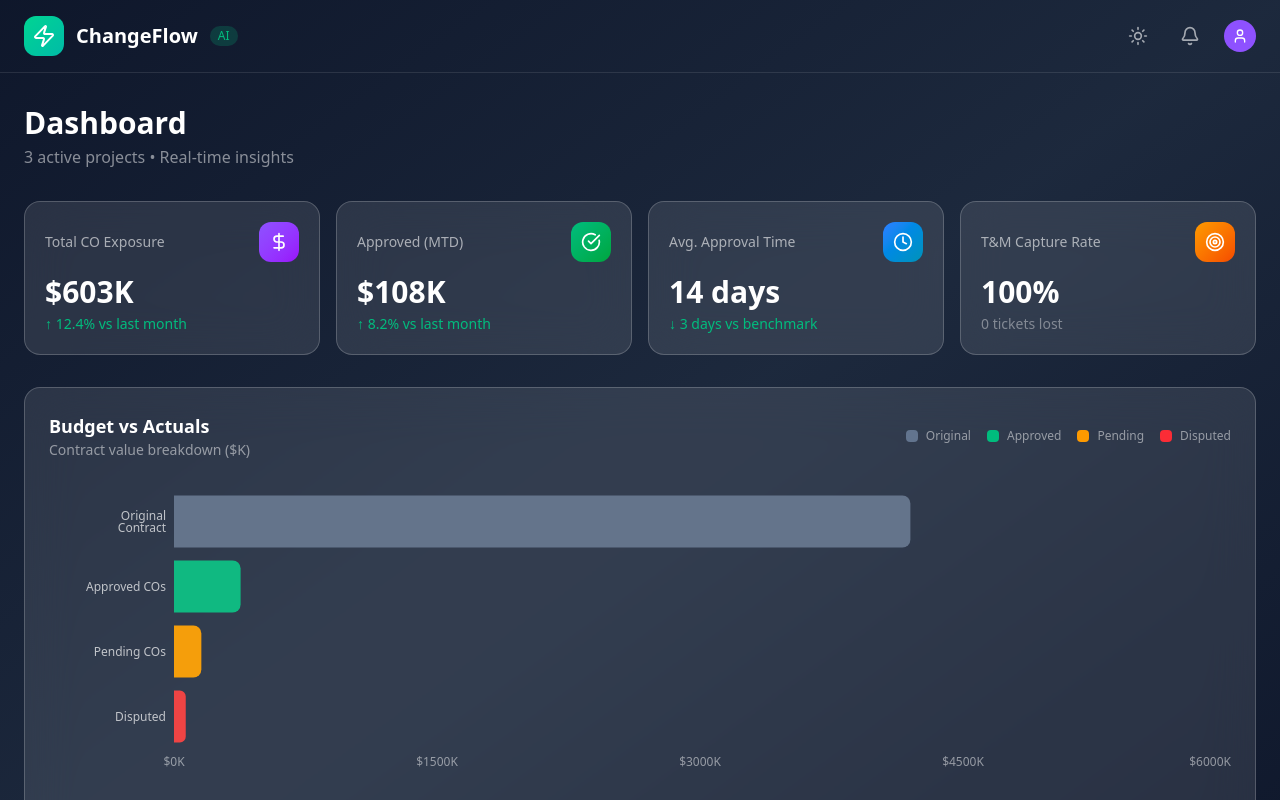
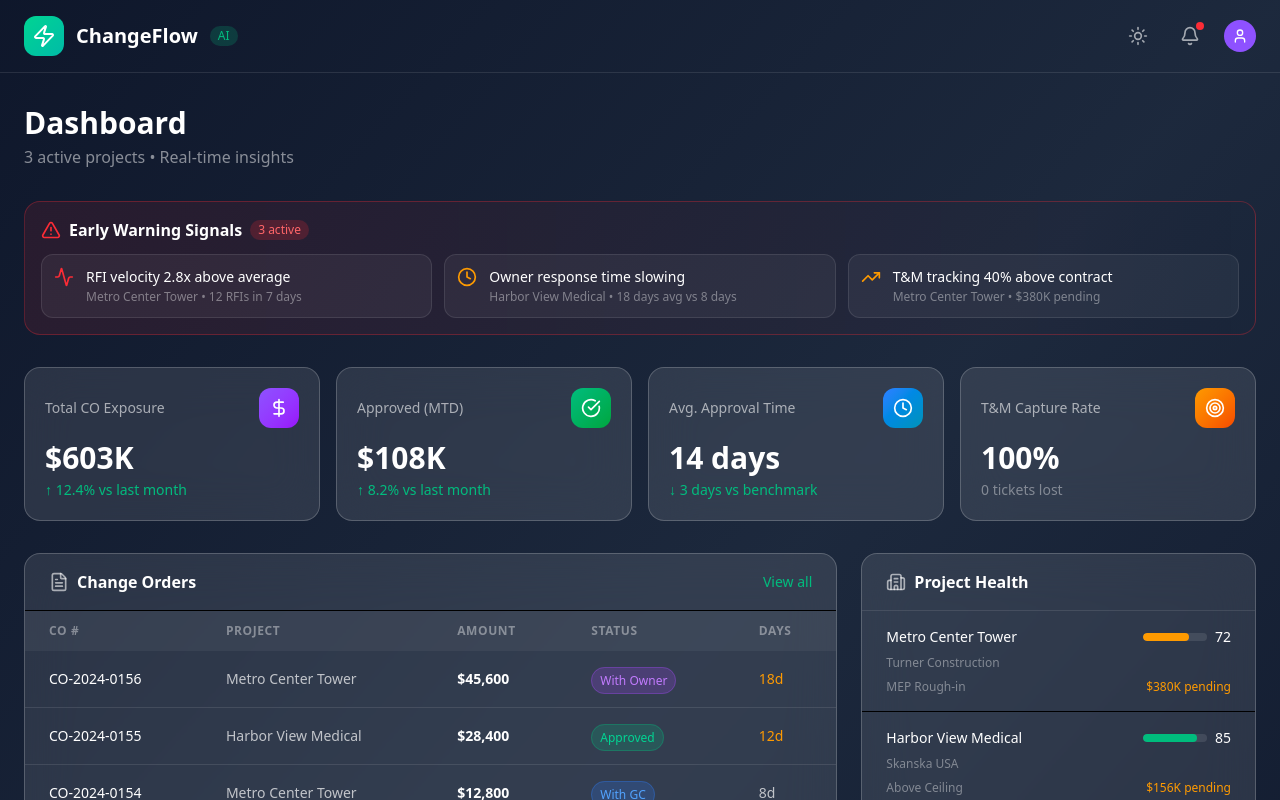
Before and after one commit to AKlearntogrow/Construction, a React (Vite) app: page / in a window 1280 px wide. Shown: the top 800 px of the page. Built offline with nearby package versions, Linux system fonts and the light colour scheme.

Commit message:
Complete dashboard with alerts, table, and project health

```diff
--- a/src/App.jsx
+++ b/src/App.jsx
@@ -1,14 +1,73 @@
 import { useState } from 'react'
-import { DollarSign, CheckCircle, Clock, Target, Zap, Bell, User, Sun, Moon } from 'lucide-react'
+import {
+  DollarSign, CheckCircle, Clock, Target, Zap, Bell, User, Sun, Moon,
+  AlertTriangle, Activity, TrendingUp, Building2, FileText
+} from 'lucide-react'
 import { BarChart, Bar, XAxis, YAxis, Tooltip, ResponsiveContainer, Cell } from 'recharts'
 
-// Chart data - Budget vs Actuals
+// Chart data
 const waterfallData = [
   { name: 'Original Contract', value: 4200, color: '#64748b' },
   { name: 'Approved COs', value: 380, color: '#10b981' },
   { name: 'Pending COs', value: 156, color: '#f59e0b' },
   { name: 'Disputed', value: 67, color: '#ef4444' },
 ]
+
+// Change Orders data
+const changeOrders = [
+  { id: 'CO-2024-0156', project: 'Metro Center Tower', description: 'MEP clash resolution', amount: 45600, status: 'pending_owner', daysOpen: 18 },
+  { id: 'CO-2024-0155', project: 'Harbor View Medical', description: 'Additional circuits - OR Suite', amount: 28400, status: 'approved', daysOpen: 12 },
+  { id: 'CO-2024-0154', project: 'Metro Center Tower', description: 'Emergency lighting revision', amount: 12800, status: 'pending_gc', daysOpen: 8 },
+  { id: 'CO-2024-0153', project: 'Riverside Commons', description: 'Scope gap - basement feeders', amount: 67200, status: 'disputed', daysOpen: 34 },
+]
+
+// Project Health data
+const projects = [
+  { name: 'Metro Center Tower', gc: 'Turner Construction', health: 72, pending: 380000, phase: 'MEP Rough-in' },
+  { name: 'Harbor View Medical', gc: 'Skanska USA', health: 85, pending: 156000, phase: 'Above Ceiling' },
+  { name: 'Riverside Commons', gc: 'Webcor Builders', health: 91, pending: 89000, phase: 'Finish' },
+]
+
+// Warning Signals data
+const warnings = [
+  { severity: 'high', message: 'RFI velocity 2.8x above average', detail: 'Metro Center Tower • 12 RFIs in 7 days', icon: Activity },
+  { severity: 'medium', message: 'Owner response time slowing', detail: 'Harbor View Medical • 18 days avg vs 8 days', icon: Clock },
+  { severity: 'medium', message: 'T&M tracking 40% above contract', detail: 'Metro Center Tower • $380K pending', icon: TrendingUp },
+]
+
+// Status Badge Component
+function StatusBadge({ status }) {
+  const styles = {
+    approved: 'bg-emerald-500/20 text-emerald-400 border-emerald-500/30',
+    pending_gc: 'bg-blue-500/20 text-blue-400 border-blue-500/30',
+    pending_owner: 'bg-purple-500/20 text-purple-400 border-purple-500/30',
+    disputed: 'bg-red-500/20 text-red-400 border-red-500/30',
+  }
+  const labels = {
+    approved: 'Approved',
+    pending_gc: 'With GC',
+    pending_owner: 'With Owner',
+    disputed: 'Disputed',
+  }
+  return (
+    <span className={`px-2 py-1 text-xs font-medium rounded-full border ${styles[status]}`}>
+      {labels[status]}
+    </span>
+  )
+}
+
+// Health Bar Component
+function HealthBar({ score }) {
+  const color = score >= 80 ? 'bg-emerald-500' : score >= 60 ? 'bg-amber-500' : 'bg-red-500'
+  return (
+    <div className="flex items-center gap-2">
+      <div className="w-16 h-2 bg-white/10 rounded-full overflow-hidden">
+        <div className={`h-full ${color} rounded-full`} style={{ width: `${score}%` }} />
+      </div>
+      <span className="text-sm font-medium">{score}</span>
+    </div>
+  )
+}
 
 function App() {
   const [darkMode, setDarkMode] = useState(true)
@@ -34,15 +93,14 @@ function App() {
             <button
               onClick={() => setDarkMode(!darkMode)}
               className={`p-2 rounded-lg transition-colors ${
-                darkMode
-                  ? 'text-white/60 hover:text-white hover:bg-white/10'
-                  : 'text-slate-500 hover:text-slate-800 hover:bg-slate-200'
+                darkMode ? 'text-white/60 hover:text-white hover:bg-white/10' : 'text-slate-500 hover:text-slate-800 hover:bg-slate-200'
               }`}
             >
               {darkMode ? <Sun className="w-5 h-5" /> : <Moon className="w-5 h-5" />}
             </button>
-            <button className={`p-2 rounded-lg ${darkMode ? 'text-white/60 hover:text-white' : 'text-slate-500 hover:text-slate-800'}`}>
+            <button className={`p-2 rounded-lg relative ${darkMode ? 'text-white/60 hover:text-white' : 'text-slate-500 hover:text-slate-800'}`}>
               <Bell className="w-5 h-5" />
+              <span className="absolute top-1 right-1 w-2 h-2 bg-red-500 rounded-full" />
             </button>
             <div className="w-8 h-8 bg-violet-500 rounded-full flex items-center justify-center">
               <User className="w-4 h-4 text-white" />
@@ -60,9 +118,40 @@ function App() {
           <p className={`mt-1 ${darkMode ? 'text-white/50' : 'text-slate-500'}`}>3 active projects • Real-time insights</p>
         </div>
 
+        {/* Early Warning Alerts */}
+        <div className={`rounded-2xl border p-4 mb-8 ${
+          darkMode
+            ? 'bg-gradient-to-r from-red-500/10 to-transparent border-red-500/30'
+            : 'bg-gradient-to-r from-red-50 to-transparent border-red-200'
+        }`}>
+          <div className="flex items-center gap-2 mb-3">
+            <AlertTriangle className="w-5 h-5 text-red-500" />
+            <h3 className={`font-semibold ${darkMode ? 'text-white' : 'text-slate-800'}`}>Early Warning Signals</h3>
+            <span className="px-2 py-0.5 bg-red-500/20 text-red-400 text-xs font-medium rounded-full">
+              {warnings.length} active
+            </span>
+          </div>
+          <div className="grid md:grid-cols-3 gap-3">
+            {warnings.map((warning, idx) => (
+              <div key={idx} className={`rounded-xl p-3 border ${
+                darkMode ? 'bg-white/5 border-white/10' : 'bg-white border-slate-200'
+              }`}>
+                <div className="flex items-start gap-3">
+                  <warning.icon className={`w-5 h-5 flex-shrink-0 ${
+                    warning.severity === 'high' ? 'text-red-500' : 'text-amber-500'
+                  }`} />
+                  <div>
+                    <p className={`text-sm font-medium ${darkMode ? 'text-white' : 'text-slate-800'}`}>{warning.message}</p>
+                    <p className={`text-xs mt-0.5 ${darkMode ? 'text-white/40' : 'text-slate-400'}`}>{warning.detail}</p>
+                  </div>
+                </div>
+              </div>
+            ))}
+          </div>
+        </div>
+
         {/* KPI Cards */}
         <div className="grid grid-cols-1 md:grid-cols-2 lg:grid-cols-4 gap-4 mb-8">
-
           <div className={`backdrop-blur-xl rounded-2xl border p-5 transition-all ${
             darkMode ? 'bg-white/10 border-white/20 hover:bg-white/15' : 'bg-white border-slate-200 hover:shadow-lg'
           }`}>
@@ -116,7 +205,83 @@ function App() {
           </div>
         </div>
 
-        {/* Chart Section */}
+        {/* Two Column Layout */}
+        <div className="grid lg:grid-cols-3 gap-6 mb-8">
+
+          {/* Change Orders Table */}
+          <div className={`lg:col-span-2 backdrop-blur-xl rounded-2xl border overflow-hidden ${
+            darkMode ? 'bg-white/10 border-white/20' : 'bg-white border-slate-200'
+          }`}>
+            <div className="px-6 py-4 border-b flex items-center justify-between ${
+              darkMode ? 'border-white/10' : 'border-slate-200'
+            }">
+              <div className="flex items-center gap-2">
+                <FileText className={`w-5 h-5 ${darkMode ? 'text-white/60' : 'text-slate-500'}`} />
+                <h3 className={`font-semibold ${darkMode ? 'text-white' : 'text-slate-800'}`}>Change Orders</h3>
+              </div>
+              <button className="text-sm text-emerald-500 hover:text-emerald-400 font-medium">View all</button>
+            </div>
+            <div className="overflow-x-auto">
+              <table className="w-full">
+                <thead>
+                  <tr className={darkMode ? 'bg-white/5' : 'bg-slate-50'}>
+                    <th className={`px-6 py-3 text-left text-xs font-semibold uppercase tracking-wider ${darkMode ? 'text-white/40' : 'text-slate-400'}`}>CO #</th>
+                    <th className={`px-6 py-3 text-left text-xs font-semibold uppercase tracking-wider ${darkMode ? 'text-white/40' : 'text-slate-400'}`}>Project</th>
+                    <th className={`px-6 py-3 text-left text-xs font-semibold uppercase tracking-wider ${darkMode ? 'text-white/40' : 'text-slate-400'}`}>Amount</th>
+                    <th className={`px-6 py-3 text-left text-xs font-semibold uppercase tracking-wider ${darkMode ? 'text-white/40' : 'text-slate-400'}`}>Status</th>
+                    <th className={`px-6 py-3 text-left text-xs font-semibold uppercase tracking-wider ${darkMode ? 'text-white/40' : 'text-slate-400'}`}>Days</th>
+                  </tr>
+                </thead>
+                <tbody className={`divide-y ${darkMode ? 'divide-white/10' : 'divide-slate-100'}`}>
+                  {changeOrders.map((co) => (
+                    <tr key={co.id} className={`transition-colors ${darkMode ? 'hover:bg-white/5' : 'hover:bg-slate-50'}`}>
+                      <td className={`px-6 py-4 text-sm font-medium ${darkMode ? 'text-white' : 'text-slate-800'}`}>{co.id}</td>
+                      <td className={`px-6 py-4 text-sm ${darkMode ? 'text-white/70' : 'text-slate-600'}`}>{co.project}</td>
+                      <td className={`px-6 py-4 text-sm font-semibold ${darkMode ? 'text-white' : 'text-slate-800'}`}>${co.amount.toLocaleString()}</td>
+                      <td className="px-6 py-4"><StatusBadge status={co.status} /></td>
+                      <td className={`px-6 py-4 text-sm font-medium ${
+                        co.daysOpen > 20 ? 'text-red-500' : co.daysOpen > 10 ? 'text-amber-500' : darkMode ? 'text-white/70' : 'text-slate-600'
+                      }`}>{co.daysOpen}d</td>
+                    </tr>
+                  ))}
+                </tbody>
+              </table>
+            </div>
+          </div>
+
+          {/* Project Health */}
+          <div className={`backdrop-blur-xl rounded-2xl border overflow-hidden ${
+            darkMode ? 'bg-white/10 border-white/20' : 'bg-white border-slate-200'
+          }`}>
+            <div className={`px-6 py-4 border-b flex items-center justify-between ${
+              darkMode ? 'border-white/10' : 'border-slate-200'
+            }`}>
+              <div className="flex items-center gap-2">
+                <Building2 className={`w-5 h-5 ${darkMode ? 'text-white/60' : 'text-slate-500'}`} />
+                <h3 className={`font-semibold ${darkMode ? 'text-white' : 'text-slate-800'}`}>Project Health</h3>
+              </div>
+            </div>
+            <div className="divide-y ${darkMode ? 'divide-white/10' : 'divide-slate-100'}">
+              {projects.map((project, idx) => (
+                <div key={idx} className={`px-6 py-4 transition-colors ${darkMode ? 'hover:bg-white/5' : 'hover:bg-slate-50'}`}>
+                  <div className="flex items-center justify-between mb-2">
+                    <p className={`font-medium text-sm ${darkMode ? 'text-white' : 'text-slate-800'}`}>{project.name}</p>
+                    <div className={darkMode ? 'text-white' : 'text-slate-800'}>
+                      <HealthBar score={project.health} />
+                    </div>
+                  </div>
+                  <p className={`text-xs ${darkMode ? 'text-white/40' : 'text-slate-400'}`}>{project.gc}</p>
+                  <div className="flex items-center justify-between mt-2">
+                    <span className={`text-xs ${darkMode ? 'text-white/40' : 'text-slate-400'}`}>{project.phase}</span>
+                    <span className="text-xs text-amber-500 font-medium">${(project.pending / 1000).toFixed(0)}K pending</span>
+                  </div>
+                </div>
+              ))}
+            </div>
+          </div>
+        </div>
+
+        {/* Budget Chart */}
         <div className={`backdrop-blur-xl rounded-2xl border p-6 ${
           darkMode ? 'bg-white/10 border-white/20' : 'bg-white border-slate-200'
         }`}>
@@ -145,7 +310,7 @@ function App() {
             </div>
           </div>
 
-          <ResponsiveContainer width="100%" height={300}>
+          <ResponsiveContainer width="100%" height={250}>
             <BarChart data={waterfallData} layout="vertical">
               <XAxis
                 type="number"
@@ -166,10 +331,8 @@ function App() {
                 contentStyle={{
                   background: darkMode ? 'rgba(15, 23, 42, 0.9)' : 'white',
                   border: darkMode ? '1px solid rgba(255,255,255,0.1)' : '1px solid #e2e8f0',
-                  borderRadius: '12px',
-                  boxShadow: '0 4px 20px rgba(0,0,0,0.2)'
+                  borderRadius: '12px'
                 }}
-                labelStyle={{ color: darkMode ? 'white' : '#1e293b', fontWeight: 600 }}
                 formatter={(value) => [`$${value}K`, 'Amount']}
               />
               <Bar dataKey="value" radius={[0, 8, 8, 0]}>
@@ -180,7 +343,6 @@ function App() {
             </BarChart>
           </ResponsiveContainer>
 
-          {/* Summary */}
           <div className={`mt-6 pt-6 border-t flex items-center justify-between ${
             darkMode ? 'border-white/10' : 'border-slate-200'
           }`}>
```
